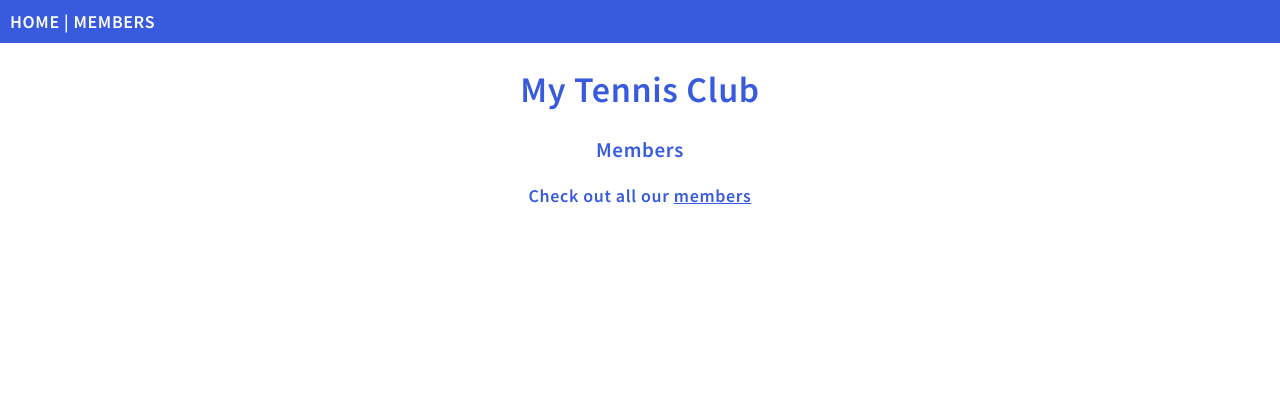
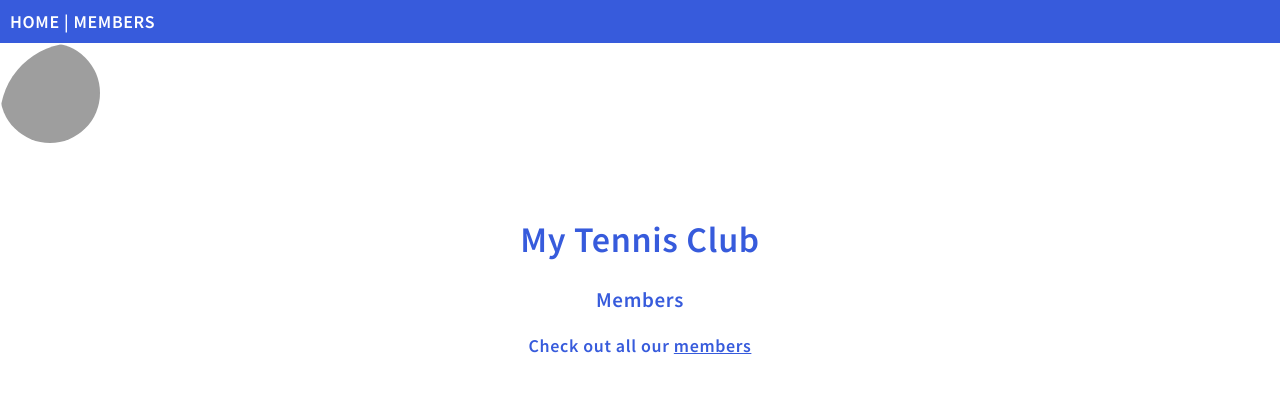
Before and after one commit to ngprabesh07/learn_Django, a Django app: page / in a window 1280 px wide. Shown: the top 393 px of the page. Run offline with Django 4.2, Linux system fonts and the light colour scheme; grey boxes are pictures that could not be loaded.

Commit message:
feat:adding css

```diff
--- a/members/templates/main.html
+++ b/members/templates/main.html
@@ -5,6 +5,9 @@
 {% endblock %}
 
 {% block content %}
+<div class="profile">
+  <img src="https://www.w3schools.com/howto/img_avatar.png" alt="#">
+</div>
   <div class="main">
     <h1>My Tennis Club</h1>
 
--- a/members/templates/master.html
+++ b/members/templates/master.html
@@ -12,6 +12,7 @@
   <a href="/members">MEMBERS</a>
 </div>
 
+
 {% block content %}
 {% endblock %}
 
--- a/mystaticfiles/mystyles.css
+++ b/mystaticfiles/mystyles.css
@@ -4,6 +4,7 @@ body {
   font: 600 18px 'Source Sans Pro', sans-serif;
   letter-spacing: 0.64px;
   color: #585d74;
+  justify-content: flex-end;
 }
 .topnav {
   background-color:#375BDC;
@@ -61,3 +62,17 @@ a:link, a:visited {
   text-align:center;
   color:#375BDC;
 }
+.profile {
+  width: 150px; /* Set your desired width */
+  height: 150px; /* Set your desired height */
+  overflow: hidden;
+  border-radius: 50%;
+  margin-right: 20px;
+}
+
+.profile img {
+  width: 100px;
+  height: 100px;
+  object-fit: cover;
+  border-radius: 50%;
+}
```
Also changed, not shown: db.sqlite3, mystaticfiles/img_avatar.png (added).
